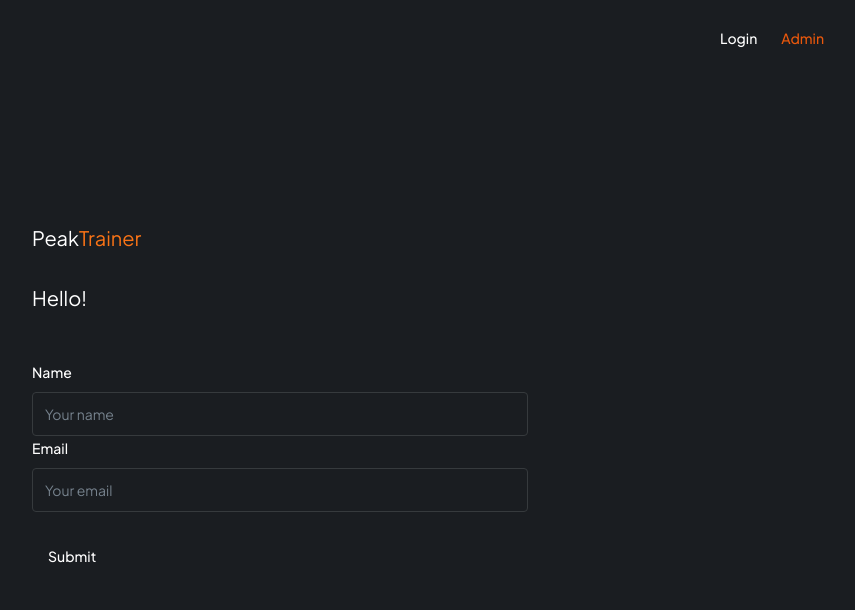
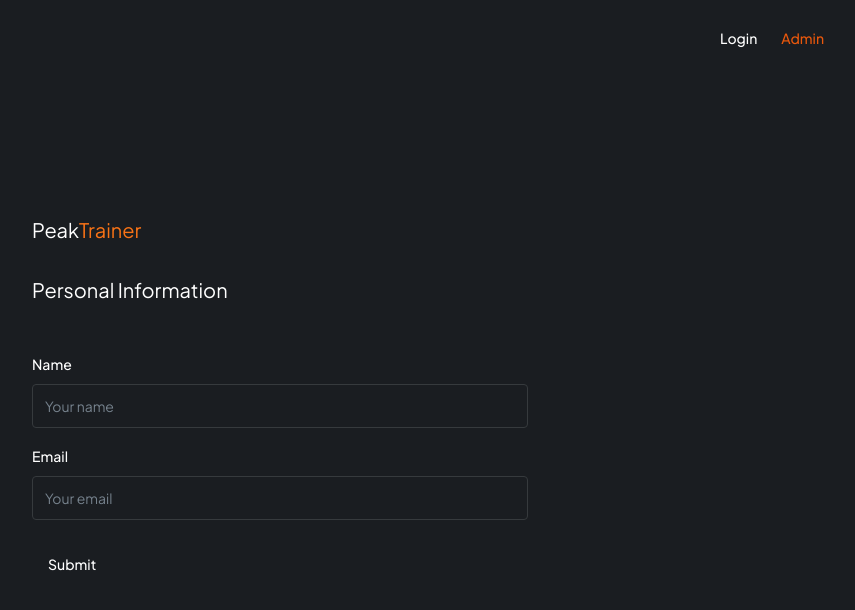
Before and after one commit to peckal33t/peaktrainer, a Next.js app: page /register in a window 1280 px wide. Shown: the top 610 px of the page, without its empty margins (360-1215 px from the left). Built offline with nearby package versions, Linux system fonts and the light colour scheme.

Commit message:
Adding email field and adding it to the formSchema aswell for validation.

```diff
--- a/components/forms/ClientForm.tsx
+++ b/components/forms/ClientForm.tsx
@@ -19,6 +19,9 @@ const formSchema = z.object({
   name: z.string().min(3, {
     message: "Name must be at least 3 characters.",
   }),
+  email: z.string().email({
+    message: "Please enter a valid email address.",
+  }),
 });
 
 const ClientForm = () => {
@@ -26,6 +29,7 @@ const ClientForm = () => {
     resolver: zodResolver(formSchema),
     defaultValues: {
       name: "",
+      email: "",
     },
   });
 
@@ -37,8 +41,10 @@ const ClientForm = () => {
     <Form {...form}>
       <form onSubmit={form.handleSubmit(onSubmit)} className="space-y-6 flex-1">
         <section className="mb-12 space-y-4">
-          <h1 className="text-xl">Hello!</h1>
+          <h1 className="text-xl">Personal Information</h1>
         </section>
+
+        <div className="space-y-4">
           <FormField
             control={form.control}
             name="name"
@@ -53,7 +59,15 @@ const ClientForm = () => {
                   />
                 </FormControl>
                 <FormMessage className="shad-error" />
+              </FormItem>
+            )}
+          />
 
+          <FormField
+            control={form.control}
+            name="email"
+            render={({ field }) => (
+              <FormItem>
                 <FormLabel>Email</FormLabel>
                 <FormControl>
                   <Input
@@ -66,6 +80,8 @@ const ClientForm = () => {
               </FormItem>
             )}
           />
+        </div>
+
         <Button type="submit">Submit</Button>
       </form>
     </Form>
```
Lines whose indentation alone changed are shown as unchanged.
